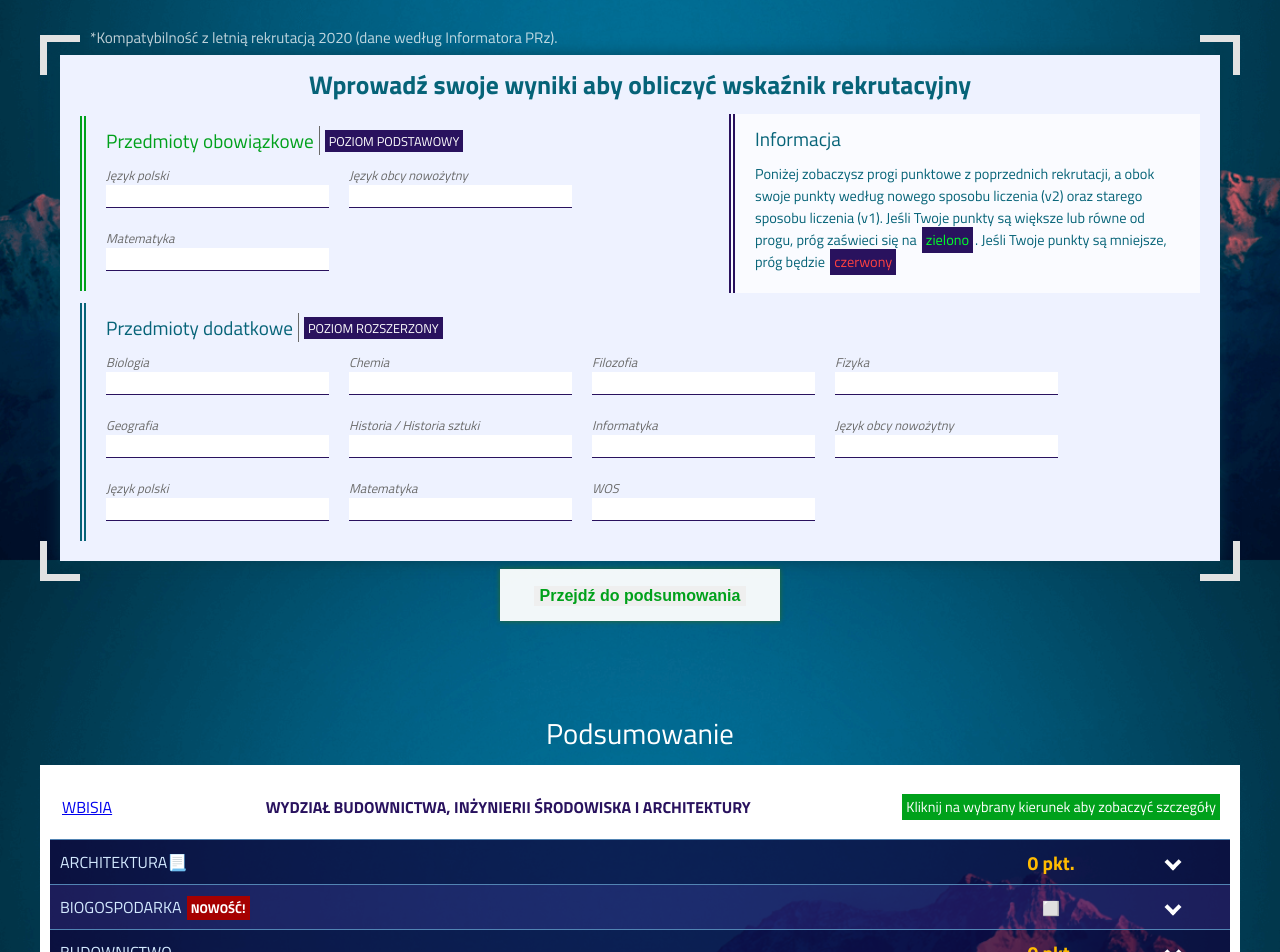
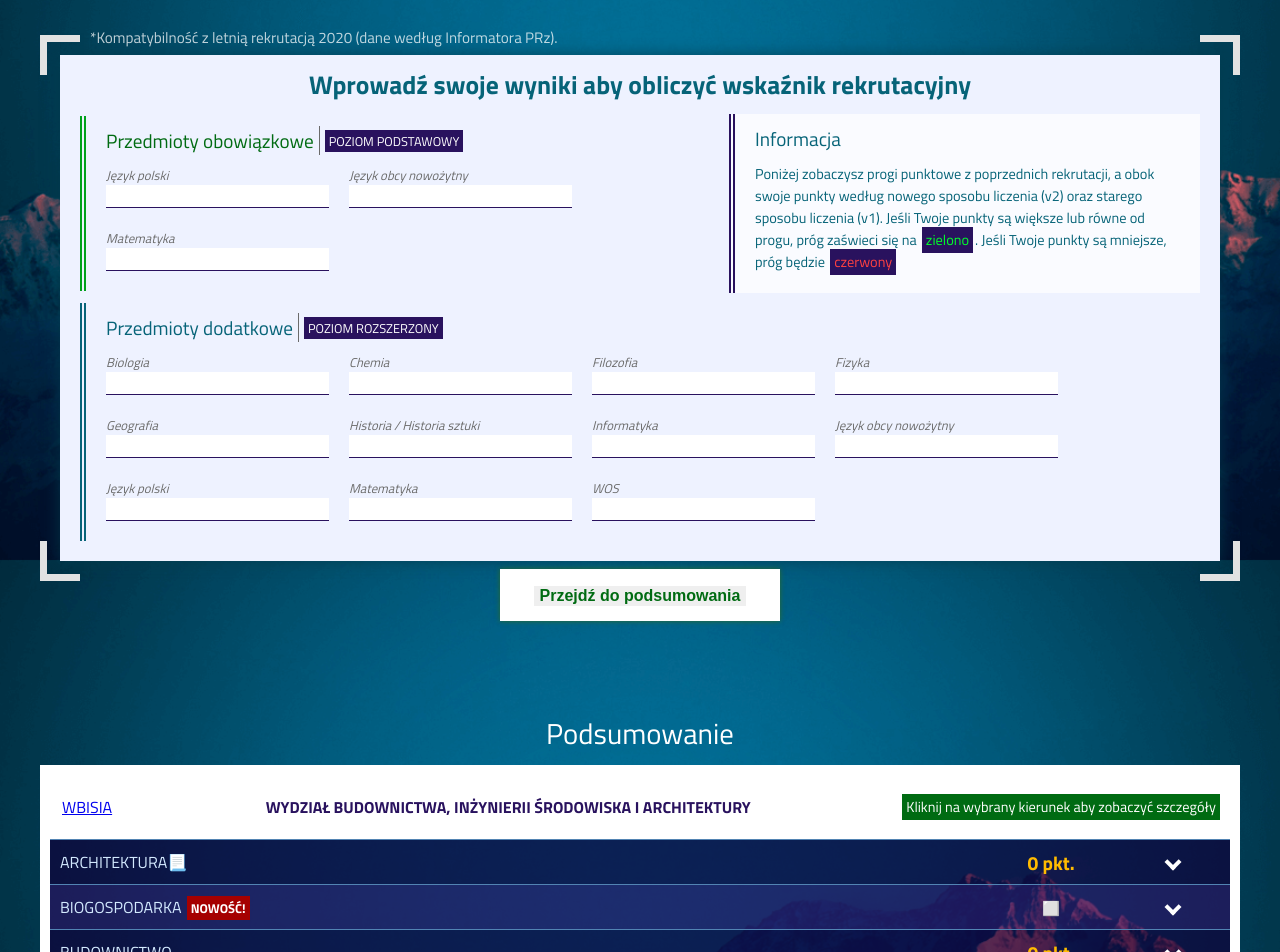
Before and after one commit to mwvabes/studies-calculator-improved, a React (Create React App) app: page / in a window 1280 px wide. Shown: the part 240-1192 px from the top of the page. Built offline with nearby package versions, Linux system fonts and the light colour scheme; a web font is replaced by a local one.

Commit message:
Improve styling

```diff
--- a/src/styles/InputMarks.css
+++ b/src/styles/InputMarks.css
@@ -155,7 +155,7 @@
 }
 
 .InputBasicSection h2 {
-  color: #00a11b;
+  color: #006b12;
 }
 
 .InputsRow {
@@ -252,7 +252,7 @@
   position: absolute;
   bottom: -40px;
   padding: 10px 30px;
-  background-color: rgba(255, 255, 255, 0.95);
+  background-color: #ffffff;
   -webkit-box-shadow: 0px 0px 5px 0px #2c6b26;
           box-shadow: 0px 0px 5px 0px #2c6b26;
   border: 4px solid rgba(255, 255, 255, 0);
@@ -265,9 +265,10 @@
 
 .AnchorGoToMarks > input {
   border: 0px;
-  color: #00a11b;
+  color: #006b12;
   font-weight: bold;
   font-size: 1rem;
+  background-color: none;
 }
 
 .AnchorGoToMarks:hover {
--- a/src/styles/InputMarks.scss
+++ b/src/styles/InputMarks.scss
@@ -110,7 +110,7 @@ $maxWidth: 1200px;
 }
 
 .InputBasicSection h2 {
-  color: #00a11b;
+  color: #006b12;
 }
 
 .InputsRow {
@@ -181,7 +181,7 @@ $maxWidth: 1200px;
   position: absolute;
   bottom: -40px;
   padding: 10px 30px;
-  background-color: rgba(255,255,255,0.95);
+  background-color: #ffffff;
   box-shadow: 0px 0px 5px 0px #2c6b26;
   border: 4px solid rgba(255, 255, 255, 0);
   cursor: pointer;
@@ -190,9 +190,10 @@ $maxWidth: 1200px;
 
 .AnchorGoToMarks > input {
   border: 0px;
-  color: #00a11b;
+  color: #006b12;
   font-weight: bold;
   font-size: 1rem;
+  background-color: none;
 }
 
 .AnchorGoToMarks:hover {
--- a/src/styles/Summary.css
+++ b/src/styles/Summary.css
@@ -201,7 +201,7 @@
 .matricExam, .courseCancelled {
   margin-left: 5px;
   padding: 4px 6px;
-  background-color: rgba(0, 55, 158, 0.7);
+  background-color: #006b12;
   display: -webkit-box;
   display: -ms-flexbox;
   display: flex;
@@ -303,7 +303,7 @@
 }
 
 .OnFacultyInstruction {
-  background-color: #00a11b;
+  background-color: #006b12;
   color: #FFF;
   padding: 2px 4px;
   font-size: .9rem;
--- a/src/styles/Summary.scss
+++ b/src/styles/Summary.scss
@@ -140,7 +140,7 @@ $maxWidth: 1200px;
 .matricExam, .courseCancelled {
   margin-left: 5px;
   padding: 4px 6px;
-  background-color: rgba(0, 55, 158, 0.7);
+  background-color: #006b12;
   display: flex;
   justify-content: center;
   align-items: center;
@@ -214,7 +214,7 @@ $maxWidth: 1200px;
 }
 
 .OnFacultyInstruction {
-  background-color: #00a11b;
+  background-color: #006b12;
   color: #FFF;
   padding: 2px 4px;
   font-size: .9rem;
```
Also changed, not shown: 2 other files (tests, documents, lock files or other folders).
